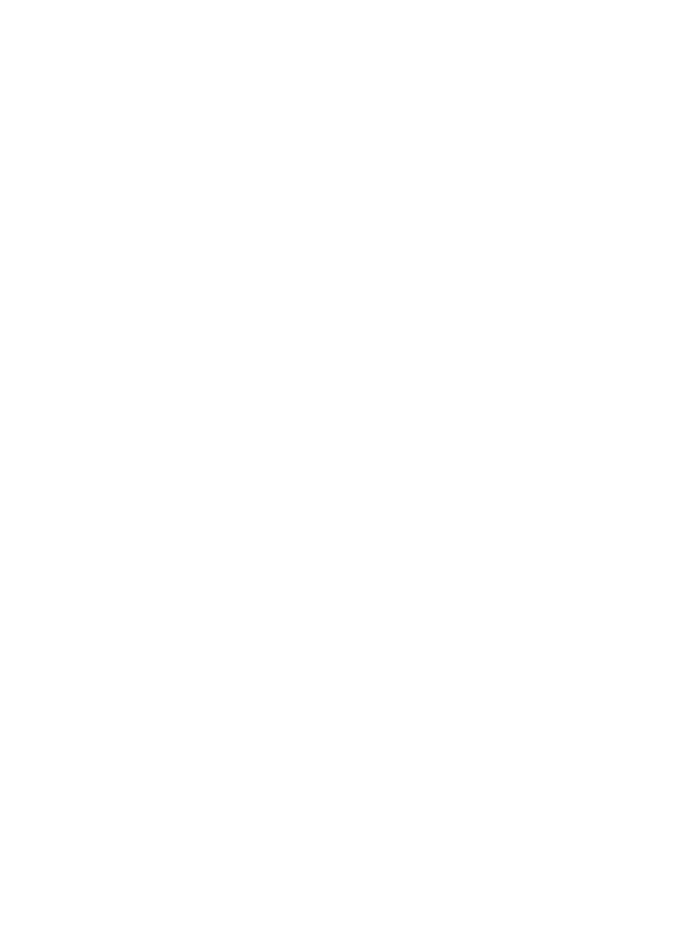
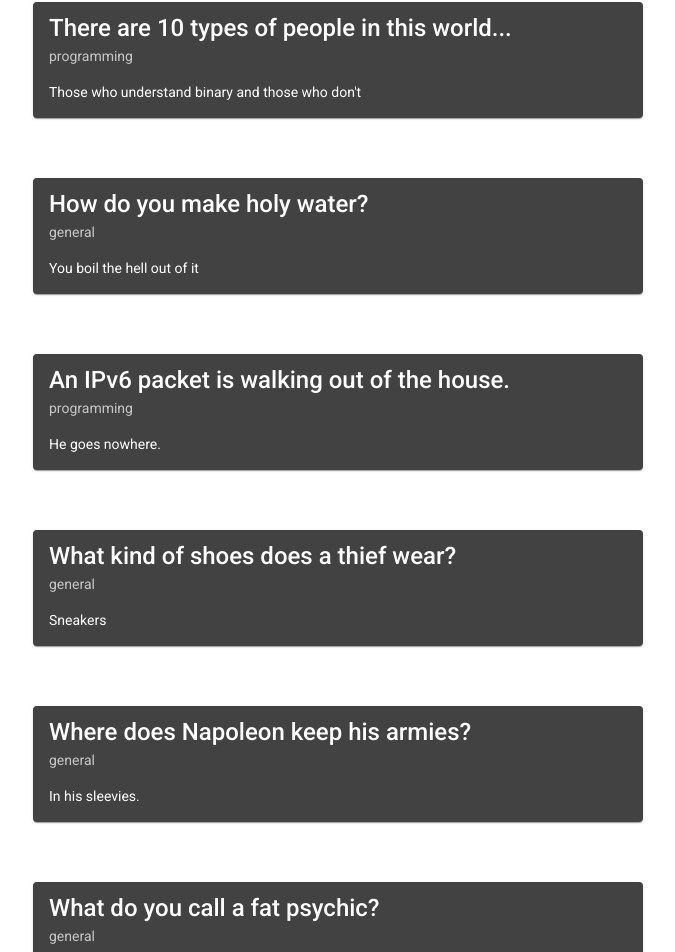
Before and after one commit to nirajkheria/joke-app, an Angular app: page / in a window 1280 px wide. Shown: the part 288-1240 px from the top of the page, without its empty margins (302-977 px from the left). Before the commit the page ends 800 px from the top, so only its background shows below. Built offline with nearby package versions, Linux system fonts and the light colour scheme.

Commit message:
show data

```diff
--- a/src/app/app.component.html
+++ b/src/app/app.component.html
@@ -1 +1,2 @@
-<app-joke></app-joke>
+<mat-toolbar color="primary">The Jokes App</mat-toolbar>
+<app-joke *ngFor="let objJoke of jokes" [joke]="objJoke"></app-joke>
--- a/src/app/app.component.ts
+++ b/src/app/app.component.ts
@@ -1,10 +1,75 @@
-import { Component } from '@angular/core';
+import { Component } from "@angular/core";
+import { Joke } from "./joke.model";
 
 @Component({
-  selector: 'app-root',
-  templateUrl: './app.component.html',
-  styleUrls: ['./app.component.css']
+  selector: "app-root",
+  templateUrl: "./app.component.html",
+  styleUrls: ["./app.component.css"]
 })
 export class AppComponent {
-  title = 'joke-app';
+  title = "joke-app";
+
+  jokes: Joke[] = [
+    {
+      id: 141,
+      type: "general",
+      setup: "How many hipsters does it take to change a lightbulb?",
+      punchline:
+        "Oh, it's a really obscure number. You've probably never heard of it."
+    },
+    {
+      id: 29,
+      type: "programming",
+      setup: "There are 10 types of people in this world...",
+      punchline: "Those who understand binary and those who don't"
+    },
+    {
+      id: 53,
+      type: "general",
+      setup: "How do you make holy water?",
+      punchline: "You boil the hell out of it"
+    },
+    {
+      id: 383,
+      type: "programming",
+      setup: "An IPv6 packet is walking out of the house.",
+      punchline: "He goes nowhere."
+    },
+    {
+      id: 10,
+      type: "general",
+      setup: "What kind of shoes does a thief wear?",
+      punchline: "Sneakers"
+    },
+    {
+      id: 306,
+      type: "general",
+      setup: "Where does Napoleon keep his armies?",
+      punchline: "In his sleevies."
+    },
+    {
+      id: 217,
+      type: "general",
+      setup: "What do you call a fat psychic?",
+      punchline: "A four-chin teller."
+    },
+    {
+      id: 384,
+      type: "programming",
+      setup: "A DHCP packet walks into a bar and asks for a beer.",
+      punchline: 'Bartender says, "here, but I’ll need that back in an hour!"'
+    },
+    {
+      id: 371,
+      type: "general",
+      setup: "Why does a chicken coop only have two doors?",
+      punchline: "Because if it had four doors it would be a chicken sedan."
+    },
+    {
+      id: 120,
+      type: "general",
+      setup: "How do hens stay fit?",
+      punchline: "They always egg-cercise!"
+    }
+  ];
 }
--- /dev/null
+++ b/src/app/joke.model.ts
@@ -0,0 +1,6 @@
+export interface Joke {
+  id: number;
+  type: string;
+  setup: string;
+  punchline: string;
+}
--- a/src/app/joke/joke.component.html
+++ b/src/app/joke/joke.component.html
@@ -1,18 +1,19 @@
-<mat-toolbar color="primary">The Jokes App</mat-toolbar>
 <div class="joke-class" fxLayout fxLayoutAlign="center">
   <div fxLayoutAlign="center" fxFlex="50%" fxFlex.xs="100%">
+    <div fxFlex="100%">
       <mat-card>
         <mat-card-title
           ><p>
-          How many hipsters does it take to change a lightbulb?
+            {{ joke.setup }}
           </p></mat-card-title
         >
-      <mat-card-subtitle>general</mat-card-subtitle>
+        <mat-card-subtitle>{{ joke.type }}</mat-card-subtitle>
         <mat-card-content
           ><p>
-          Oh, it's a really obscure number. You've probably never heard of it.
+            {{ joke.punchline }}
           </p></mat-card-content
         >
       </mat-card>
     </div>
   </div>
+</div>
```
Also changed, not shown: src/app/joke.service.ts (added, +9 -0 lines), src/app/joke/joke.component.ts (+8 -6 lines), 1 other file (tests, documents, lock files or other folders). Lines whose indentation alone changed are shown as unchanged.
